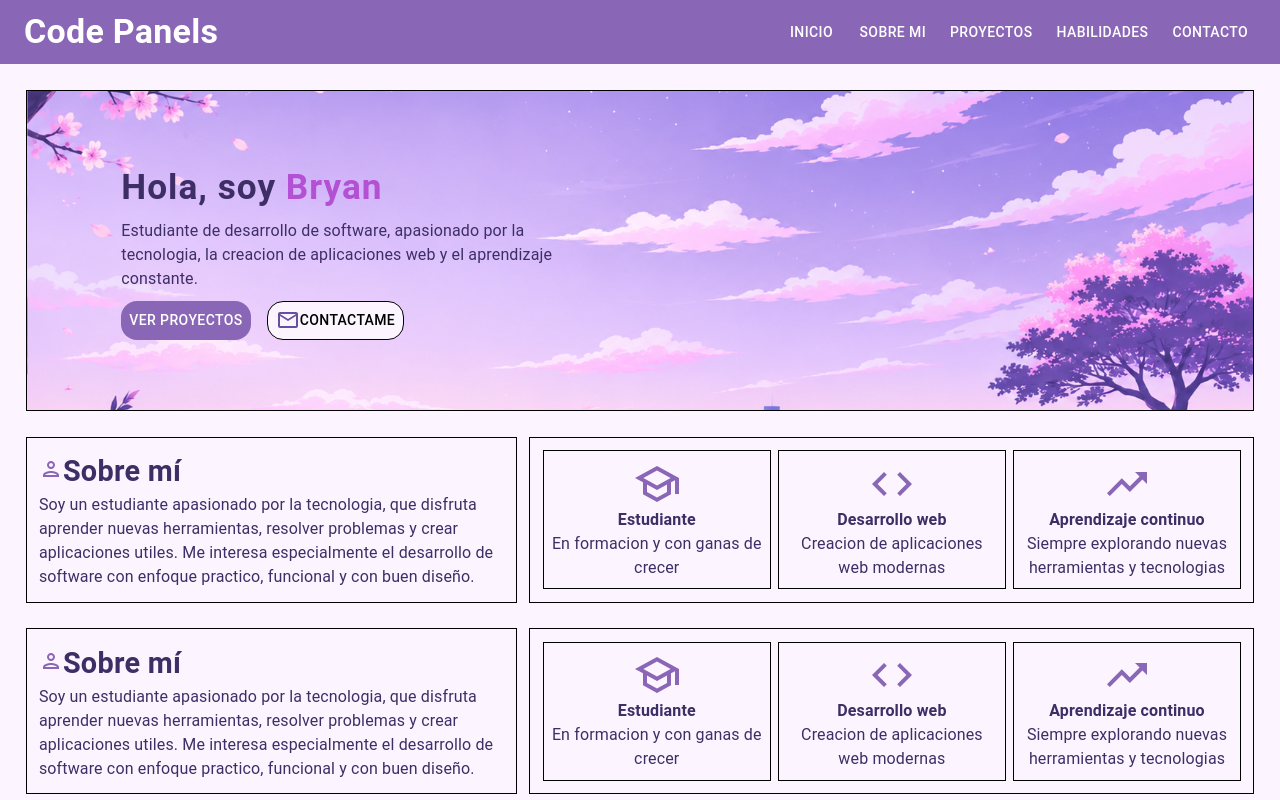
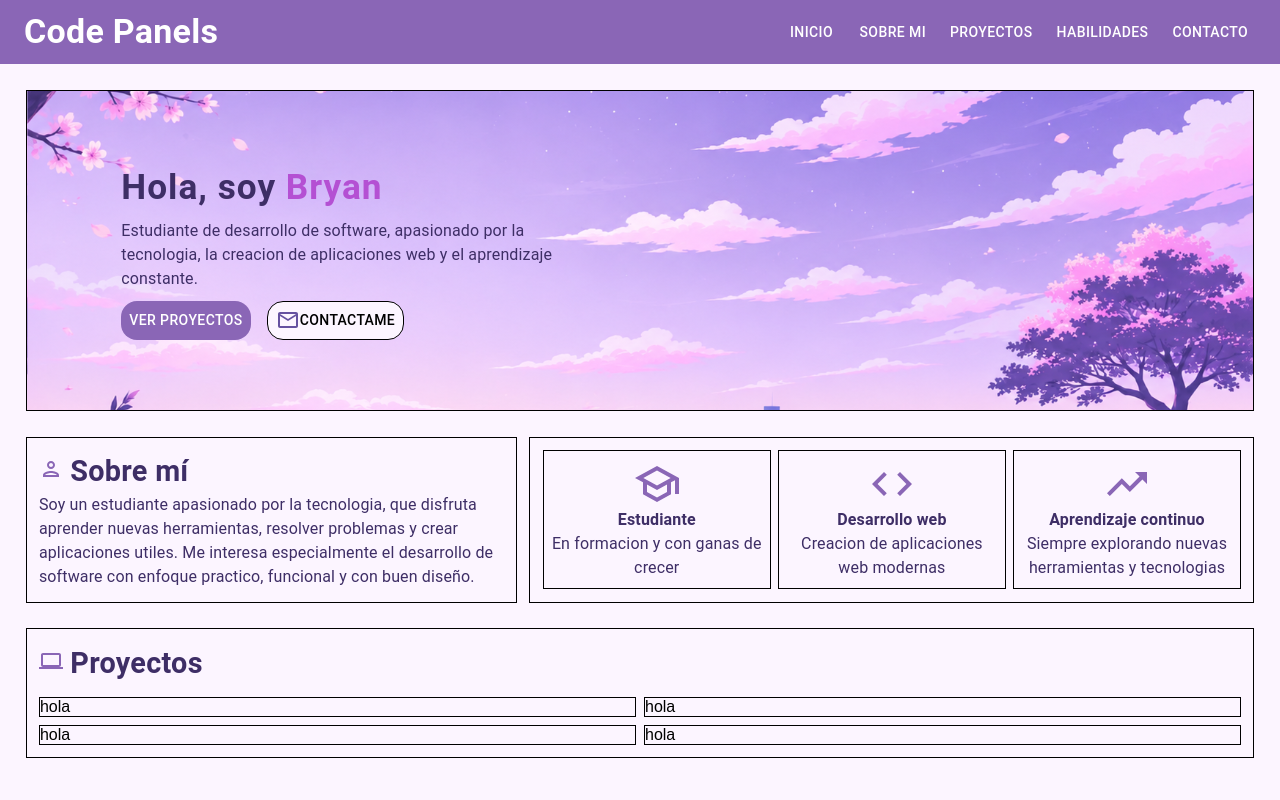
Before and after one commit to Bryan-pe/code-panels, a React (Vite) app: page / in a window 1280 px wide. Built offline with nearby package versions, Linux system fonts and the light colour scheme.

Commit message:
avances de Proyectos

```diff
--- a/src/components/Proyectos.jsx
+++ b/src/components/Proyectos.jsx
@@ -1,41 +1,31 @@
-import {Box, Typography, Container} from "@mui/material"
-import SchoolOutlinedIcon from '@mui/icons-material/SchoolOutlined';
-import CodeOutlinedIcon from '@mui/icons-material/CodeOutlined';
-import TrendingUpOutlinedIcon from '@mui/icons-material/TrendingUpOutlined';
-import PersonOutlinedIcon from '@mui/icons-material/PersonOutlined';
+import {Box, Typography, Container, Grid} from "@mui/material"
+import LaptopOutlinedIcon from '@mui/icons-material/LaptopOutlined';
 
 function Proyectos(){
     return(
-        <Box sx={{padding:'2% 2% 0 2%', display:'flex'}}>
-            <Container maxWidth='xl' disableGutters sx={{display:'flex', justifyContent:'space-between', padding:0}}>
-                <Box sx={{justifyContent:'center', alignItems:'center', border:'solid 1px black', maxWidth:'40%', width:'100%', padding:'1%'}}>
-                    <Typography sx={{color:'#3e2e66', fontWeight:'bold', fontSize:'1.8rem'}}>
-                        <PersonOutlinedIcon sx={{color:'#8a66b6'}}/>
-                        Sobre mí
+        <Box sx={{padding:'2% 2% 0 2%'}}>
+            <Container maxWidth='xl' disableGutters sx={{display:'flex'/*, justifyContent:'space-between'*/, padding:0}}>
+                <Box sx={{justifyContent:'center', alignItems:'center', border:'solid 1px black', width:'100%', padding:'1%'}}>
+                    <Typography sx={{color:'#3e2e66', fontWeight:'bold', fontSize:'1.8rem', paddingBottom:'1%'}}>
+                        <LaptopOutlinedIcon sx={{color:'#8a66b6'}}/>
+                        {' '}Proyectos
                     </Typography>
-                    <Typography sx={{color:'#3e2e66'}}>
-                        Soy un estudiante apasionado por la tecnologia, que disfruta aprender nuevas herramientas,
-                            resolver problemas y crear aplicaciones utiles. Me interesa especialmente el desarrollo
-                            de software con enfoque practico, funcional y con buen diseño.
-                    </Typography>
+                    <Grid container rowSpacing={1} columnSpacing={1}>
+                        <Grid size={6} sx={{border:'solid 1px black'}}>
+                            hola
+                        </Grid>
+                        <Grid size={6} sx={{border:'solid 1px black'}}>
+                            hola
+                        </Grid>
+                        <Grid size={6} sx={{border:'solid 1px black'}}>
+                            hola
+                        </Grid>
+                        <Grid size={6} sx={{border:'solid 1px black'}}>
+                            hola
+                        </Grid>
+                    </Grid>
                 </Box>
-                <Box sx={{display:"flex", justifyContent:'center', alignItems:'center', border:'solid 1px black', maxWidth:'59%', width:'100%', padding:'1%'}}>
-                    <Box sx={{display:"flex", flexDirection:'column', justifyContent:'center', alignItems:'center', textAlign:'center', border:'solid 1px black', width:'100%', height:'100%', marginRight:'1%', padding:'1%'}}>
-                        <SchoolOutlinedIcon sx={{color:'#8a66b6', fontSize:'3rem'}}/>
-                        <Typography sx={{color:'#3e2e66', fontWeight:'bold'}}>Estudiante</Typography>
-                        <Typography sx={{color:'#3e2e66'}}>En formacion y con ganas de crecer</Typography>
-                    </Box>
-                    <Box sx={{display:"flex", flexDirection:'column', justifyContent:'center', alignItems:'center', textAlign:'center', border:'solid 1px black', width:'100%', height:'100%', padding:'1%'}}>
-                        <CodeOutlinedIcon sx={{color:'#8a66b6', fontSize:'3rem'}}/>
-                        <Typography sx={{color:'#3e2e66', fontWeight:'bold'}}>Desarrollo web</Typography>
-                        <Typography sx={{color:'#3e2e66'}}>Creacion de aplicaciones web modernas</Typography>
-                    </Box>
-                    <Box sx={{display:"flex", flexDirection:'column', justifyContent:'center', alignItems:'center', textAlign:'center', border:'solid 1px black', width:'100%', height:'100%', marginLeft:'1%', padding:'1%'}}>
-                        <TrendingUpOutlinedIcon sx={{color:'#8a66b6', fontSize:'3rem'}}/>
-                        <Typography sx={{color:'#3e2e66', fontWeight:'bold'}}>Aprendizaje continuo</Typography>
-                        <Typography sx={{color:'#3e2e66'}}>Siempre explorando nuevas herramientas y tecnologias</Typography>
-                    </Box>
-                </Box>
+
             </Container>
         </Box>
     )
--- a/src/components/SobreMi.jsx
+++ b/src/components/SobreMi.jsx
@@ -6,12 +6,12 @@ import PersonOutlinedIcon from '@mui/icons-material/PersonOutlined';
 
 function SobreMi(){
     return(
-        <Box sx={{padding:'2% 2% 0 2%', display:'flex'}}>
+        <Box sx={{padding:'2% 2% 0 2%'}}>
             <Container maxWidth='xl' disableGutters sx={{display:'flex', justifyContent:'space-between', padding:0}}>
                 <Box sx={{justifyContent:'center', alignItems:'center', border:'solid 1px black', maxWidth:'40%', width:'100%', padding:'1%'}}>
                     <Typography sx={{color:'#3e2e66', fontWeight:'bold', fontSize:'1.8rem'}}>
                         <PersonOutlinedIcon sx={{color:'#8a66b6'}}/>
-                        Sobre mí
+                        {' '}Sobre mí
                     </Typography>
                     <Typography sx={{color:'#3e2e66'}}>
                         Soy un estudiante apasionado por la tecnologia, que disfruta aprender nuevas herramientas,
```
